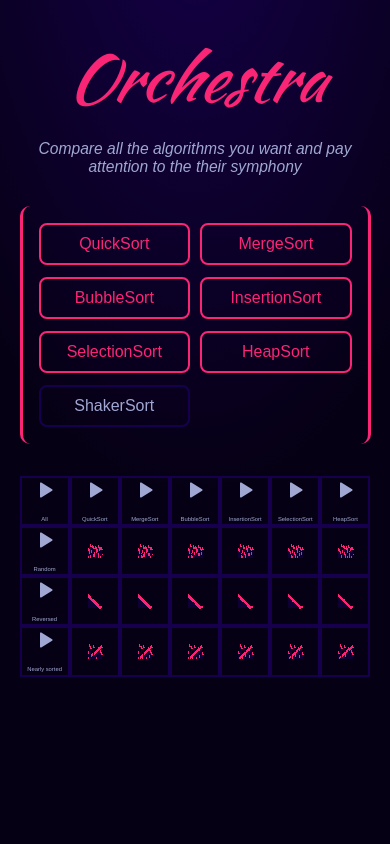
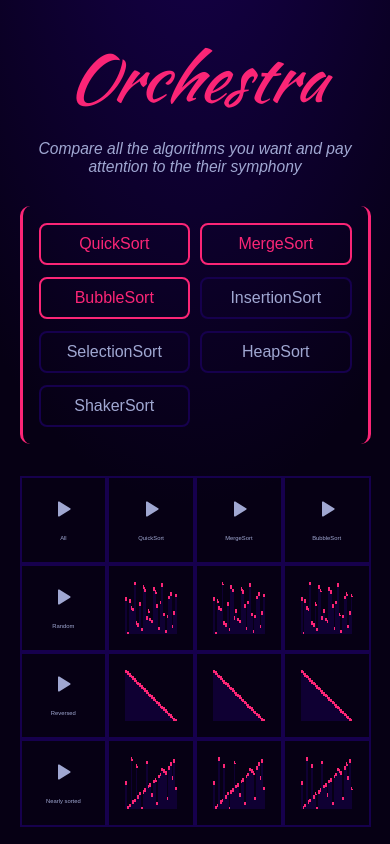
Before and after one commit to Eckry/Sorted-Symphony, a React (Vite) app: page /comparison in a window 390 px wide. Built offline with nearby package versions, Linux system fonts and the light colour scheme; a web font is replaced by a local one.

Commit message:
remove mediaquery from useEffect

```diff
--- a/src/components/Playground.tsx
+++ b/src/components/Playground.tsx
@@ -57,15 +57,12 @@ export const Playground: React.FC<Props> = ({ algorithmsSelected }) => {
   };
 
   useEffect(() => {
-    const query = window.matchMedia("(max-width: 840px)");
-    query.addEventListener("change", () => {
-      const width = window.innerWidth;
+    const width = window.innerWidth;
 
-      if (width > 840)
-        setGridColumns(`repeat(${algorithmsSelected.length + 1}, 1fr)`);
-      else setGridColumns(`repeat(${4}, 1fr)`);
-    });
-  // eslint-disable-next-line react-hooks/exhaustive-deps
+    if (width > 840)
+      setGridColumns(`repeat(${algorithmsSelected.length + 1}, 1fr)`);
+    else setGridColumns(`repeat(${4}, 1fr)`);
+    // eslint-disable-next-line react-hooks/exhaustive-deps
   }, []);
 
   return (
--- a/src/routes/Comparison.tsx
+++ b/src/routes/Comparison.tsx
@@ -29,13 +29,10 @@ export const Comparison = () => {
   };
 
   useEffect(() => {
-    const query = window.matchMedia("(max-width: 840px)");
-    query.addEventListener("change", () => {
-      const width = window.innerWidth;
+    const width = window.innerWidth;
 
-      if (width > 840) setAlgorithmsSelected(initialAlgorithmsSelected);
-      else setAlgorithmsSelected(algorithmsSelected.slice(0, 3));
-    });
+    if (width > 840) setAlgorithmsSelected(initialAlgorithmsSelected);
+    else setAlgorithmsSelected(algorithmsSelected.slice(0, 3));
     // eslint-disable-next-line react-hooks/exhaustive-deps
   }, []);
 
```
